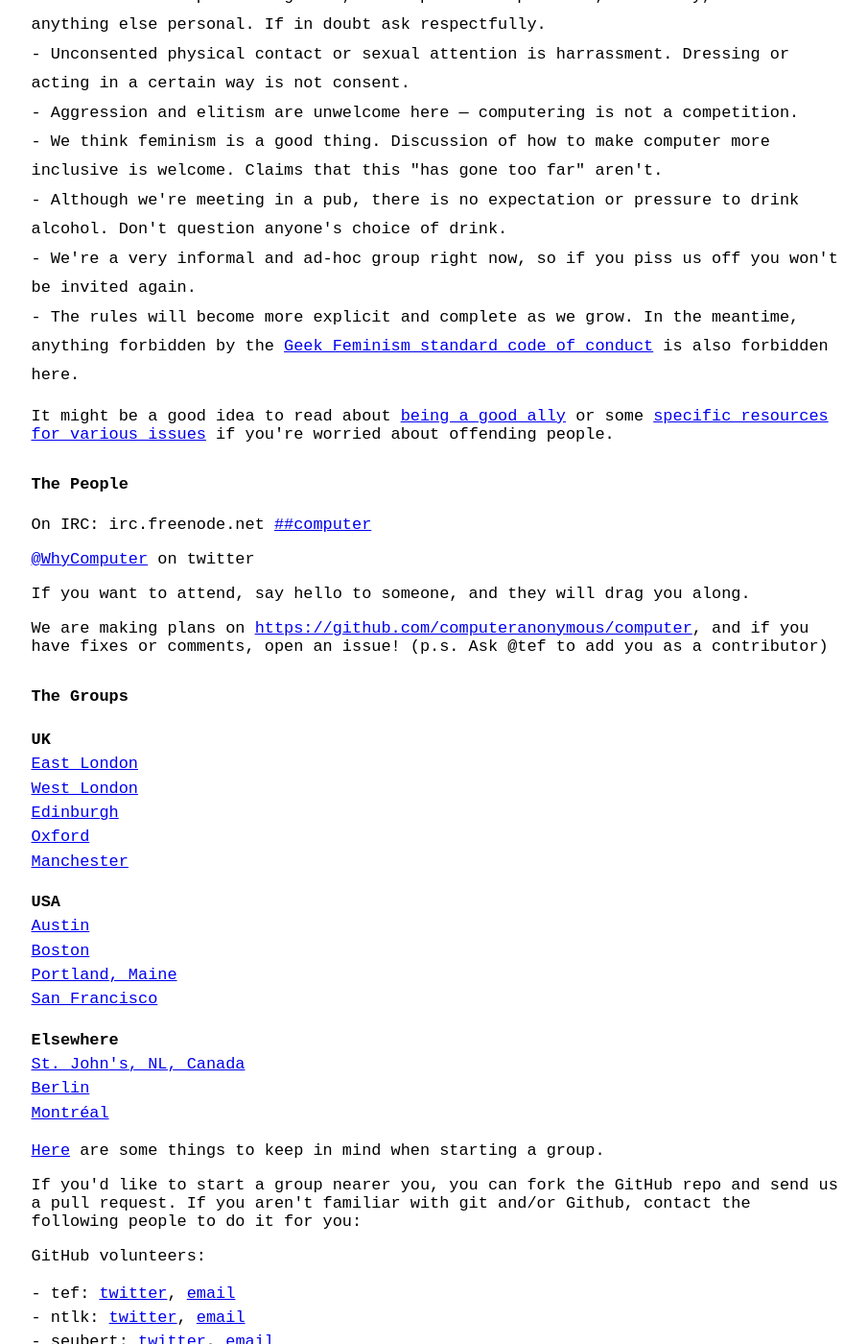
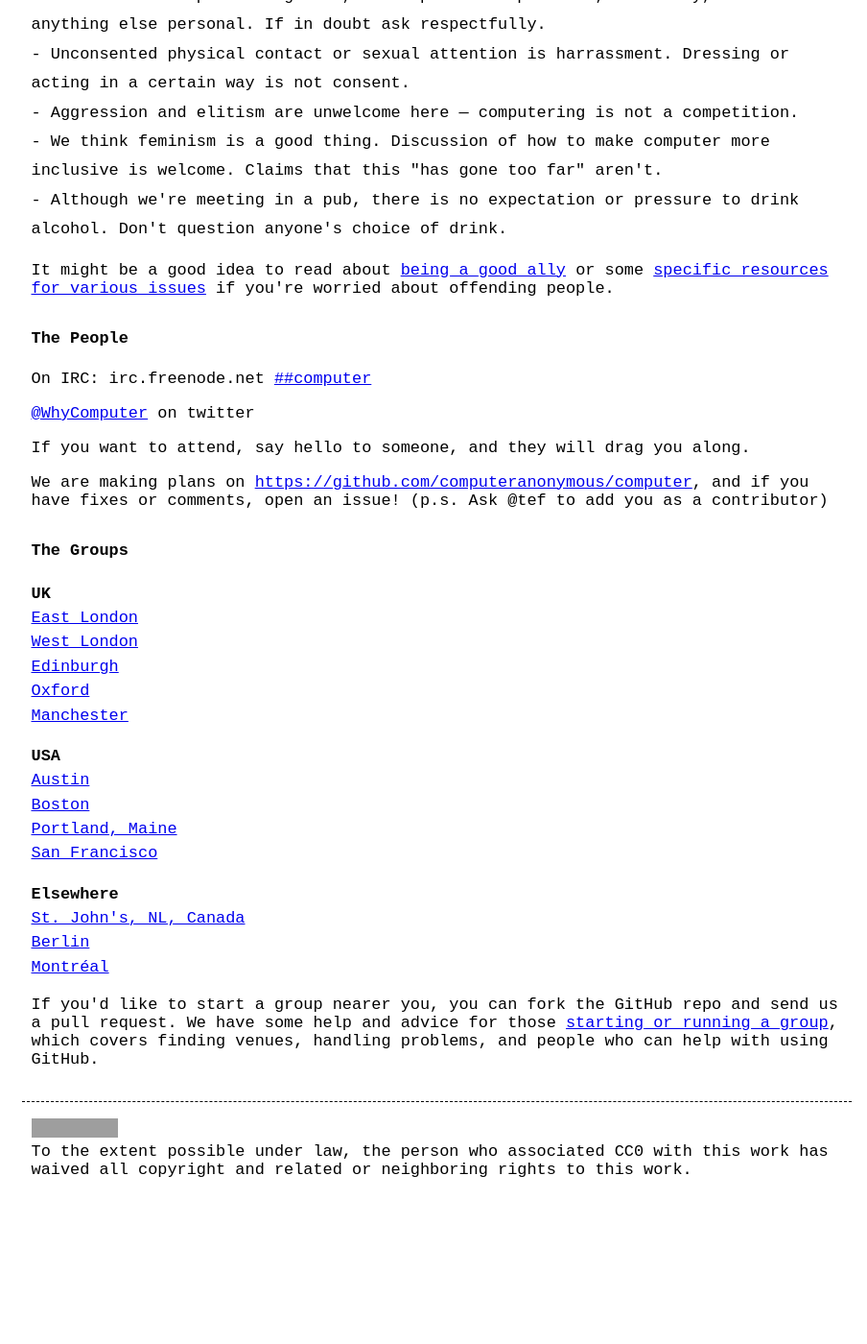
Before and after one commit to computeranonymous/computer, a Jekyll site: the page built from index.html, in a window 1280 px wide and 1400 px high, scrolled down 1354 px. Shown: the whole window at 96% size, without its empty margins (185-1089 px from the left). Built offline with Jekyll 4.4.1, drawn with Linux system fonts in a browser that asks for light colours; after the commit the page ends 2615 px from its top, so only the background shows below that; grey boxes are pictures that could not be loaded.

```diff
--- a/index.html
+++ b/index.html
@@ -62,12 +62,6 @@ title: home
         <li>Aggression and elitism are unwelcome here — computering is not a competition.</li>
         <li>We think feminism is a good thing. Discussion of how to make computer more inclusive is welcome. Claims that this "has gone too far" aren't.</li>
         <li>Although we're meeting in a pub, there is no expectation or pressure to drink alcohol. Don't question anyone's choice of drink.</li>
-        <li>We're a very informal and ad-hoc group right now, so if you piss us off you won't be invited again.</li>
-        <li>
-          The rules will become more explicit and complete as we grow. In the meantime, anything forbidden by the
-          <a href="http://geekfeminism.wikia.com/wiki/Conference_anti-harassment/Policy">Geek Feminism standard code of conduct</a>
-          is also forbidden here.
-        </li>
       </ul>
       <p>It might be a good idea to read about <a href="http://theangryblackwoman.com/2009/10/01/the-dos-and-donts-of-being-a-good-ally/" >being a good ally</a> or some <a href="http://superopinionated.com/101-a-tron/" >specific resources for various issues</a> if you're worried about offending people.</p>
 
@@ -112,13 +106,4 @@ title: home
         </li>
       </ul>
 
-      <p><a href="new_groups.html">Here</a> are some things to keep in mind when starting a group.</p>
-
-      <p>If you'd like to start a group nearer you, you can fork the GitHub repo and send us a pull request. If you aren't familiar with git and/or Github, contact the following people to do it for you:</p>
-
-      <p>GitHub volunteers:</p>
-      <ul>
-        <li>tef: <a href="http://twitter.com/tef">twitter</a>, <a href="mailto:tef@computer.twentygototen.org?subject=computer">email</a></li>
-        <li>ntlk: <a href="http://twitter.com/ntlk">twitter</a>, <a href="mailto:hi@ntlk.net?subject=computer">email</a></li>
-        <li>seubert: <a href="http://twitter.com/alex_seubert">twitter</a>, <a href="mailto:alexseubert@gmail.com?subject=computer">email</a></li>
-      </ul>
+      <p>If you'd like to start a group nearer you, you can fork the GitHub repo and send us a pull request. We have some help and advice for those <a href="running_a_group.html">starting or running a group</a>, which covers finding venues, handling problems, and people who can help with using GitHub.</p>
```
Also changed, not shown: new_groups.html (deleted, +0 -49 lines), running_a_group.html (added, +55 -0 lines).
